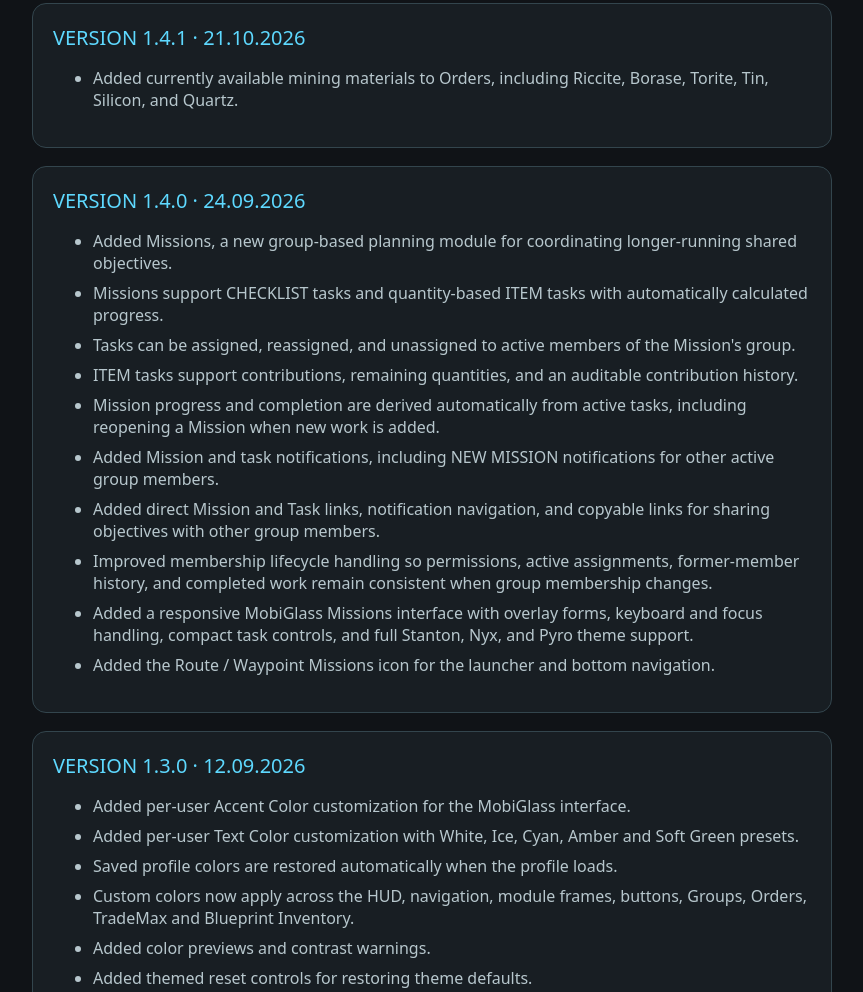
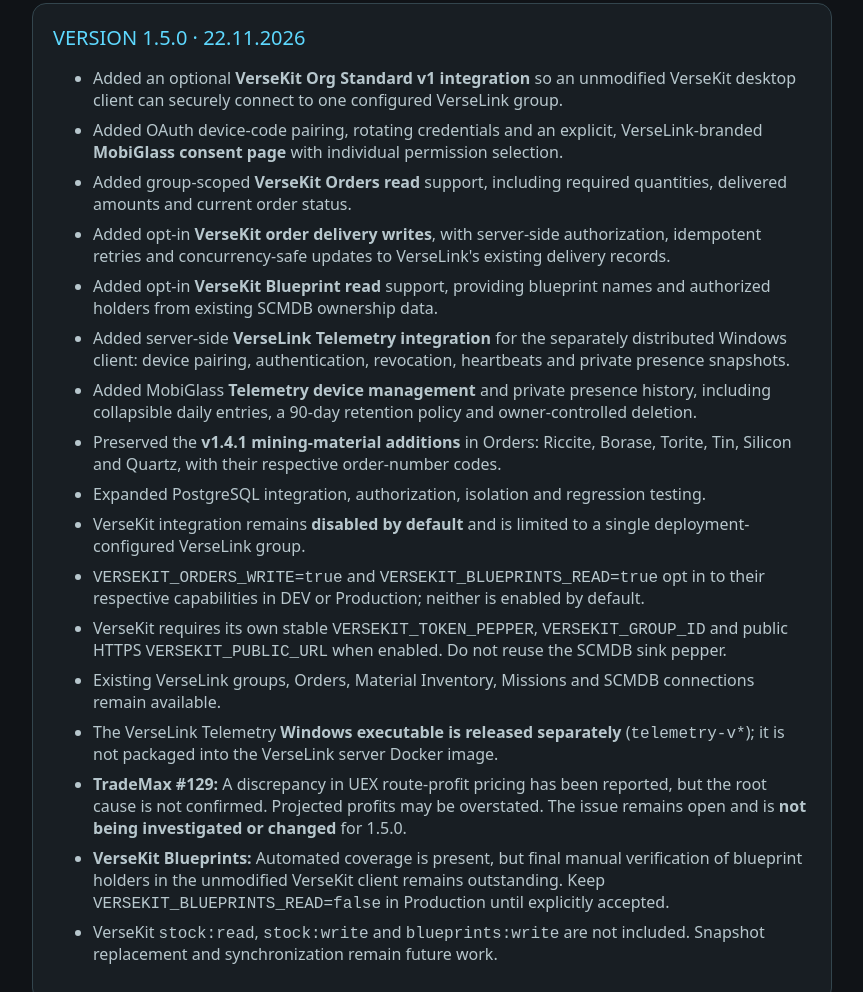
Before and after one commit to compumark/verselink, a website: page public/changelog.html in a window 1280 px wide. Shown: the part 175-1167 px from the top of the page, without its empty margins (208-1071 px from the left). Drawn offline with Linux system fonts and the light colour scheme.

Commit message:
chore(release): stage approved VerseLink 1.5.0 MobiGlass changelog

```diff
--- a/public/changelog.html
+++ b/public/changelog.html
@@ -7,6 +7,25 @@
 </head>
 <body><main>
   <a href="/">← Inventory</a><h1>Changelog</h1><p>The latest VerseLink changes, explained briefly and clearly.</p>
+  <section class="entry" data-release-kind="stable" data-version="1.5.0"><div class="version"><span class="release-version">VERSION 1.5.0</span> · <time datetime="2026-11-22">22.11.2026</time></div><ul>
+    <li>Added an optional <strong>VerseKit Org Standard v1 integration</strong> so an unmodified VerseKit desktop client can securely connect to one configured VerseLink group.</li>
+    <li>Added OAuth device-code pairing, rotating credentials and an explicit, VerseLink-branded <strong>MobiGlass consent page</strong> with individual permission selection.</li>
+    <li>Added group-scoped <strong>VerseKit Orders read</strong> support, including required quantities, delivered amounts and current order status.</li>
+    <li>Added opt-in <strong>VerseKit order delivery writes</strong>, with server-side authorization, idempotent retries and concurrency-safe updates to VerseLink&#39;s existing delivery records.</li>
+    <li>Added opt-in <strong>VerseKit Blueprint read</strong> support, providing blueprint names and authorized holders from existing SCMDB ownership data.</li>
+    <li>Added server-side <strong>VerseLink Telemetry integration</strong> for the separately distributed Windows client: device pairing, authentication, revocation, heartbeats and private presence snapshots.</li>
+    <li>Added MobiGlass <strong>Telemetry device management</strong> and private presence history, including collapsible daily entries, a 90-day retention policy and owner-controlled deletion.</li>
+    <li>Preserved the <strong>v1.4.1 mining-material additions</strong> in Orders: Riccite, Borase, Torite, Tin, Silicon and Quartz, with their respective order-number codes.</li>
+    <li>Expanded PostgreSQL integration, authorization, isolation and regression testing.</li>
+    <li>VerseKit integration remains <strong>disabled by default</strong> and is limited to a single deployment-configured VerseLink group.</li>
+    <li><code>VERSEKIT_ORDERS_WRITE=true</code> and <code>VERSEKIT_BLUEPRINTS_READ=true</code> opt in to their respective capabilities in DEV or Production; neither is enabled by default.</li>
+    <li>VerseKit requires its own stable <code>VERSEKIT_TOKEN_PEPPER</code>, <code>VERSEKIT_GROUP_ID</code> and public HTTPS <code>VERSEKIT_PUBLIC_URL</code> when enabled. Do not reuse the SCMDB sink pepper.</li>
+    <li>Existing VerseLink groups, Orders, Material Inventory, Missions and SCMDB connections remain available.</li>
+    <li>The VerseLink Telemetry <strong>Windows executable is released separately</strong> (<code>telemetry-v*</code>); it is not packaged into the VerseLink server Docker image.</li>
+    <li><strong>TradeMax #129:</strong> A discrepancy in UEX route-profit pricing has been reported, but the root cause is not confirmed. Projected profits may be overstated. The issue remains open and is <strong>not being investigated or changed</strong> for 1.5.0.</li>
+    <li><strong>VerseKit Blueprints:</strong> Automated coverage is present, but final manual verification of blueprint holders in the unmodified VerseKit client remains outstanding. Keep <code>VERSEKIT_BLUEPRINTS_READ=false</code> in Production until explicitly accepted.</li>
+    <li>VerseKit <code>stock:read</code>, <code>stock:write</code> and <code>blueprints:write</code> are not included. Snapshot replacement and synchronization remain future work.</li>
+  </ul></section>
   <section class="entry" data-release-kind="stable" data-version="1.4.1"><div class="version"><span class="release-version">VERSION 1.4.1</span> · <time datetime="2026-10-21">21.10.2026</time></div><ul>
     <li>Added currently available mining materials to Orders, including Riccite, Borase, Torite, Tin, Silicon, and Quartz.</li>
   </ul></section>
```
